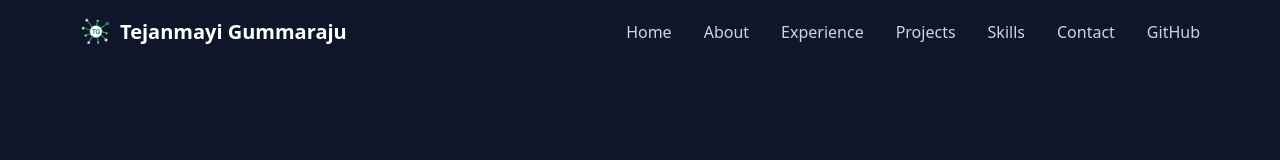
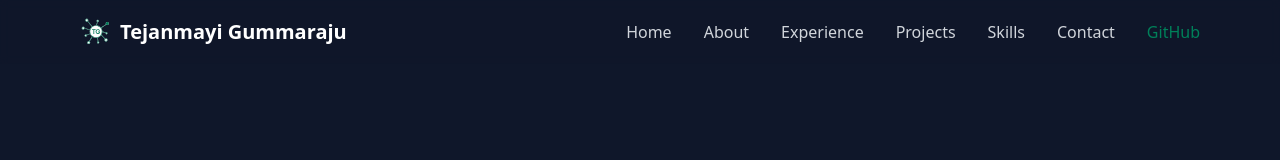
Before and after one commit to Tejanmayi/Portfolio, a React (Vite) app: page / in a window 1280 px wide. Shown: the top 160 px of the page. Built offline with nearby package versions, Linux system fonts and the light colour scheme.

Commit message:
Update Navbar text colors

```diff
--- a/src/components/Navbar.tsx
+++ b/src/components/Navbar.tsx
@@ -40,7 +40,9 @@ const Navbar = () => {
               <motion.a
                 key={item.name}
                 href={item.href}
-                className="text-gray-300 hover:text-white transition-colors"
+                className={`hover:text-white transition-colors ${
+                  item.name === 'GitHub' ? 'text-accent' : 'text-gray-300'
+                }`}
                 whileHover={{ scale: 1.05 }}
                 whileTap={{ scale: 0.95 }}
                 {...(item.name === 'GitHub' && {
```
